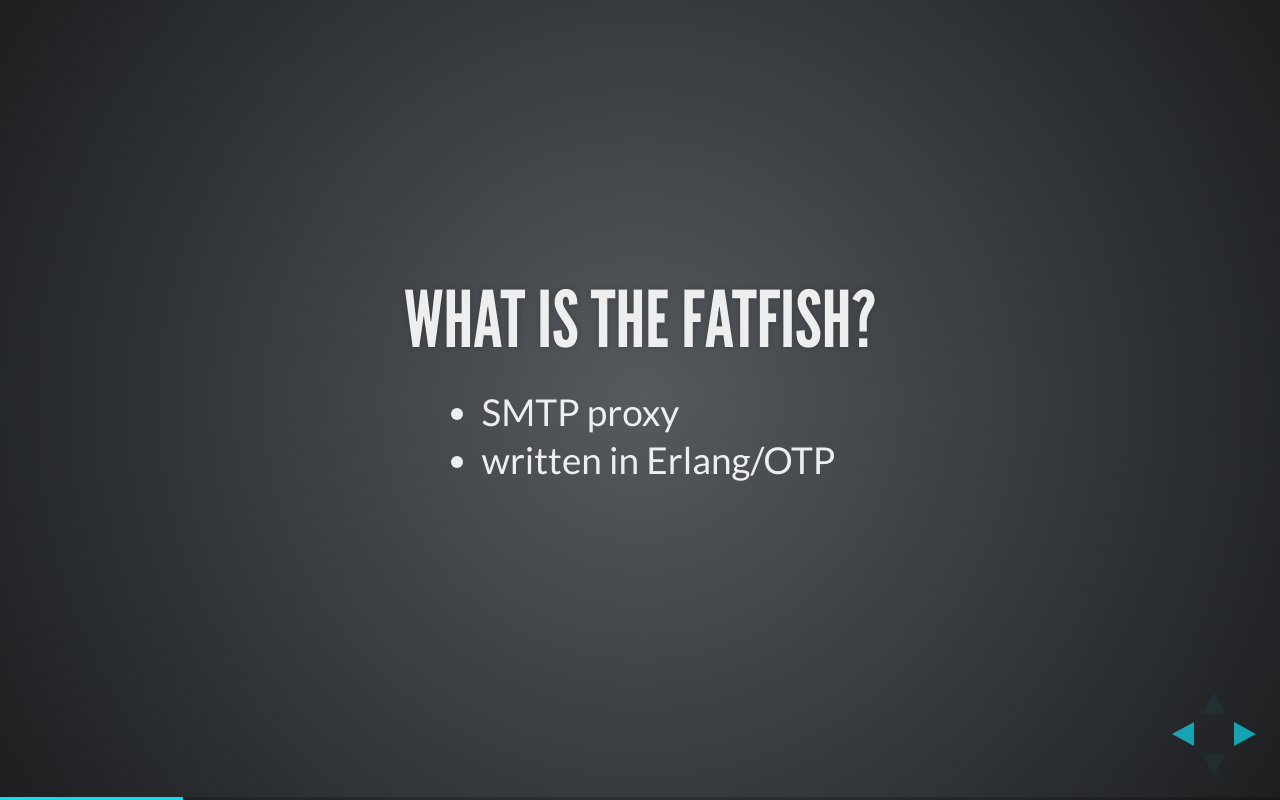
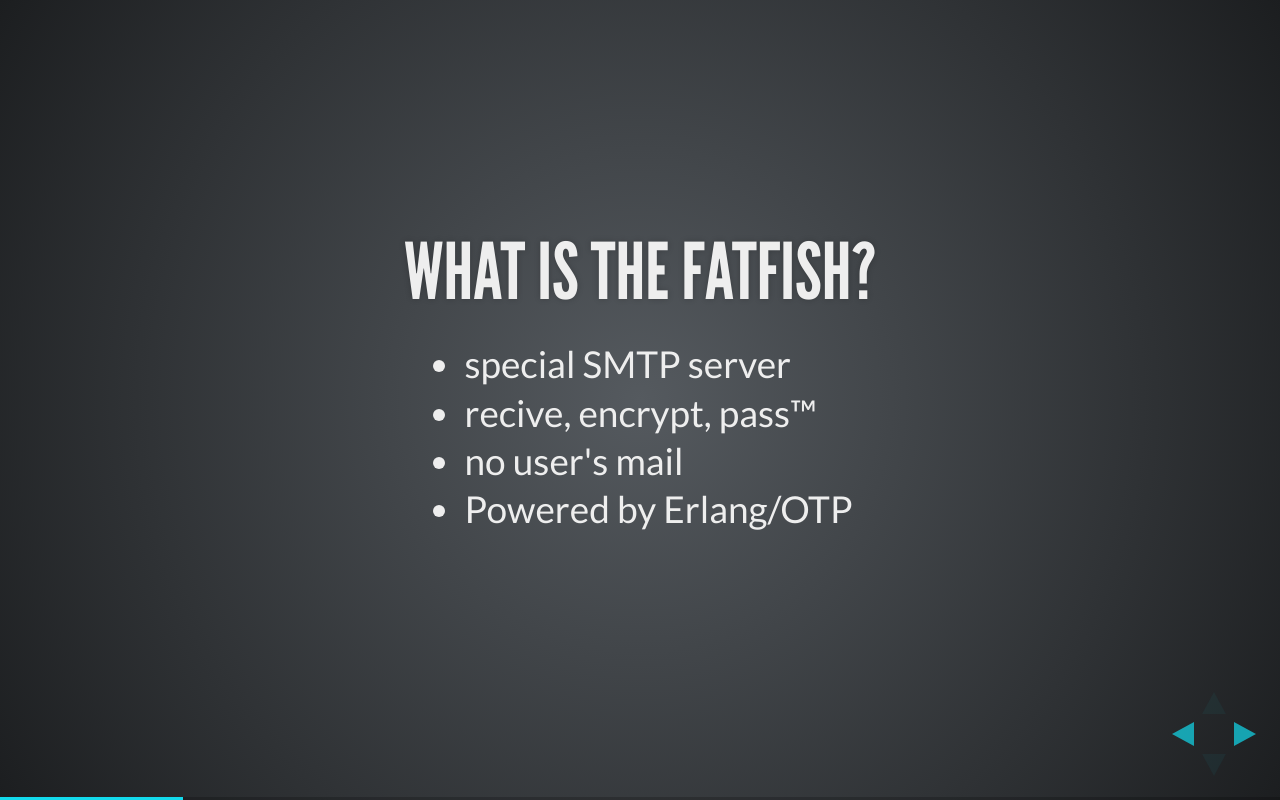
Before and after one commit to donpiekarz/fatfish_intro, a website: page index.html in a window 1280 px wide. Both pictures are taken after a click on the element 1251 px from the left and 734 px from the top of the page. Drawn offline with Linux system fonts and the light colour scheme.

Commit message:
more points to what is fatfish

```diff
--- a/index.html
+++ b/index.html
@@ -54,8 +54,10 @@
 	  <section>
 	    <h2>What is the FatFish?</h2>
 	    <ul>
-	      <li>SMTP proxy</li>
-	      <li>written in Erlang/OTP</li>
+	      <li>special SMTP server</li>
+	      <li>recive, encrypt, pass&#8482;</li>
+	      <li>no user's mail</li>
+	      <li>Powered by Erlang/OTP</li>
 	    </ul>
 	  </section>
 	</section>
```
